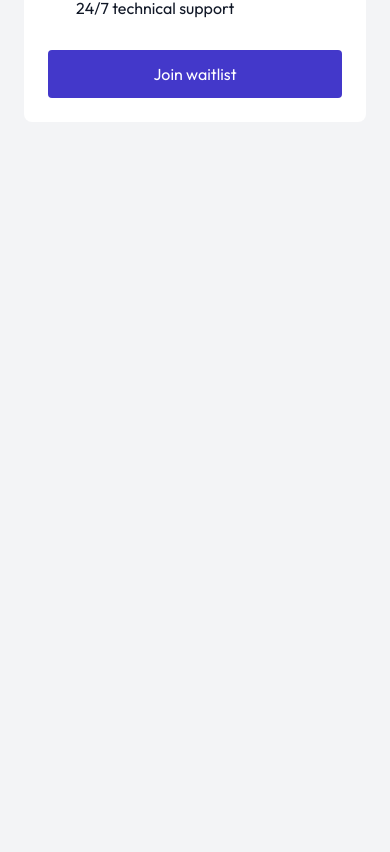
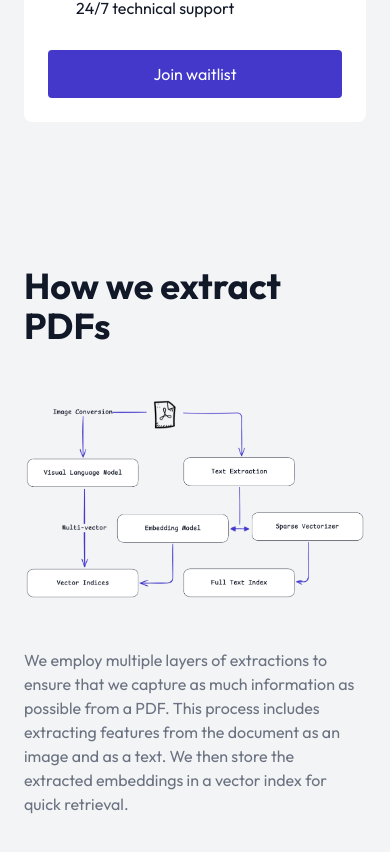
Before and after one commit to edwinkys/document-search, a SvelteKit app in the folder web/: page / in a window 390 px wide. Shown: the part 3434-4286 px from the top of the page. Before the commit the page ends 3604 px from the top, so only its background shows below. Built offline with nearby package versions, Linux system fonts and the light colour scheme; no server answers; some icons are missing.

Commit message:
feat(home): add pdf extraction section

```diff
--- a/web/src/routes/(landing)/+layout.svelte
+++ b/web/src/routes/(landing)/+layout.svelte
@@ -7,8 +7,7 @@
 
   const links = [
     { name: "Features", href: "#features" },
-    { name: "Pricing", href: "#pricing" },
-    { name: "FAQs", href: "#faqs" }
+    { name: "Pricing", href: "#pricing" }
   ]
 
   const buttons = [
--- a/web/src/routes/(landing)/+page.svelte
+++ b/web/src/routes/(landing)/+page.svelte
@@ -200,6 +200,25 @@
   </div>
 </section>
 
+<section class="section-container large space-y-12">
+  <h2 class="md:text-center">How we extract PDFs</h2>
+  <div class="flex items-center justify-center">
+    <img
+      src="/images/pdf-extraction.png"
+      alt="Extraction Diagram"
+      class="lg:max-w-screen-md"
+    />
+  </div>
+  <div class="flex flex-col items-center">
+    <p class="max-w-screen-sm text-gray-500 md:text-center md:text-lg">
+      We employ multiple layers of extractions to ensure that we capture as much
+      information as possible from a PDF. This process includes extracting
+      features from the document as an image and as a text. We then store the
+      extracted embeddings in a vector index for quick retrieval.
+    </p>
+  </div>
+</section>
+
 <style lang="postcss">
   .section-container {
     @apply container mx-auto px-6 py-12;
```
Also changed, not shown: web/static/images/pdf-extraction.png (added), web/static/imgs/hero-illustration.png (deleted).
